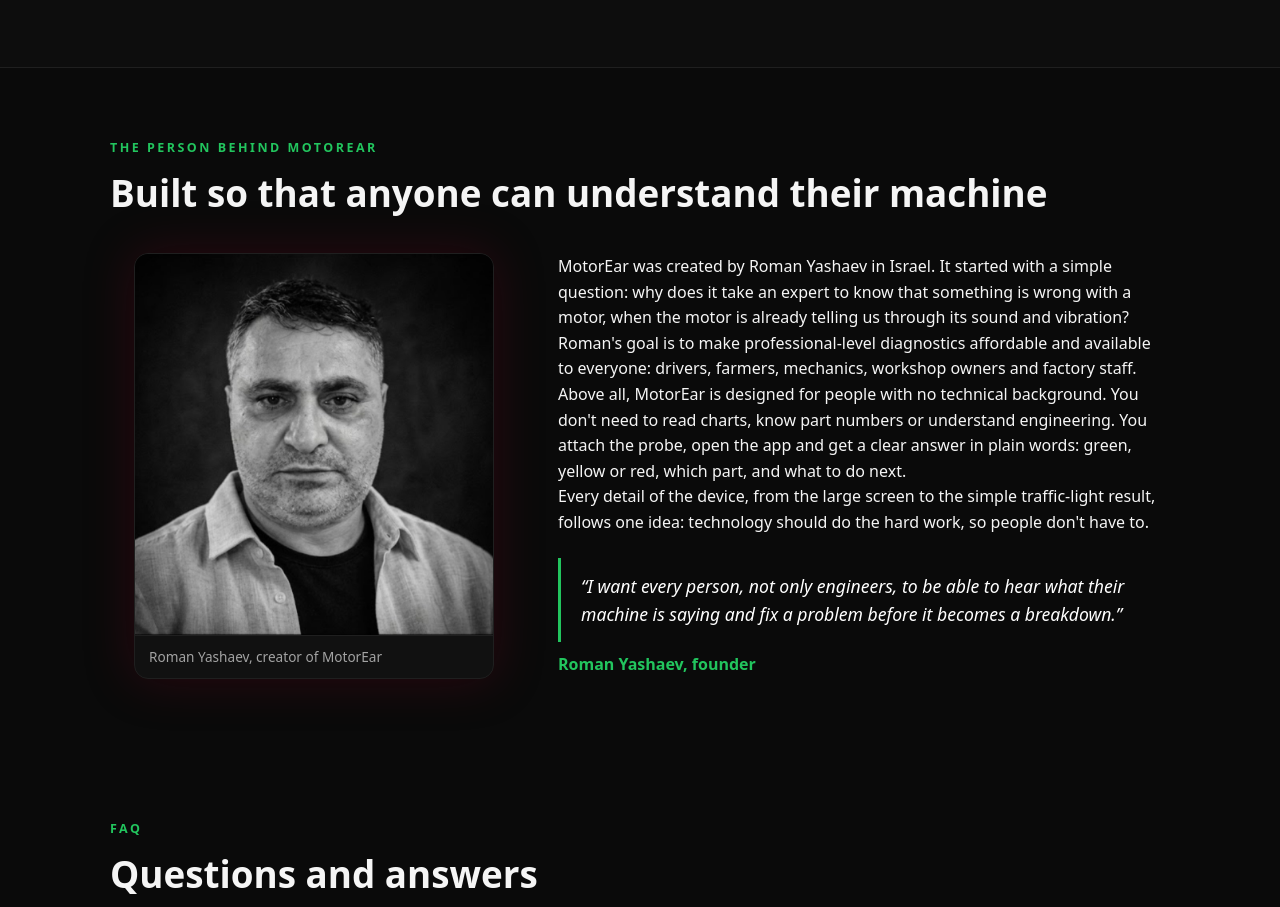
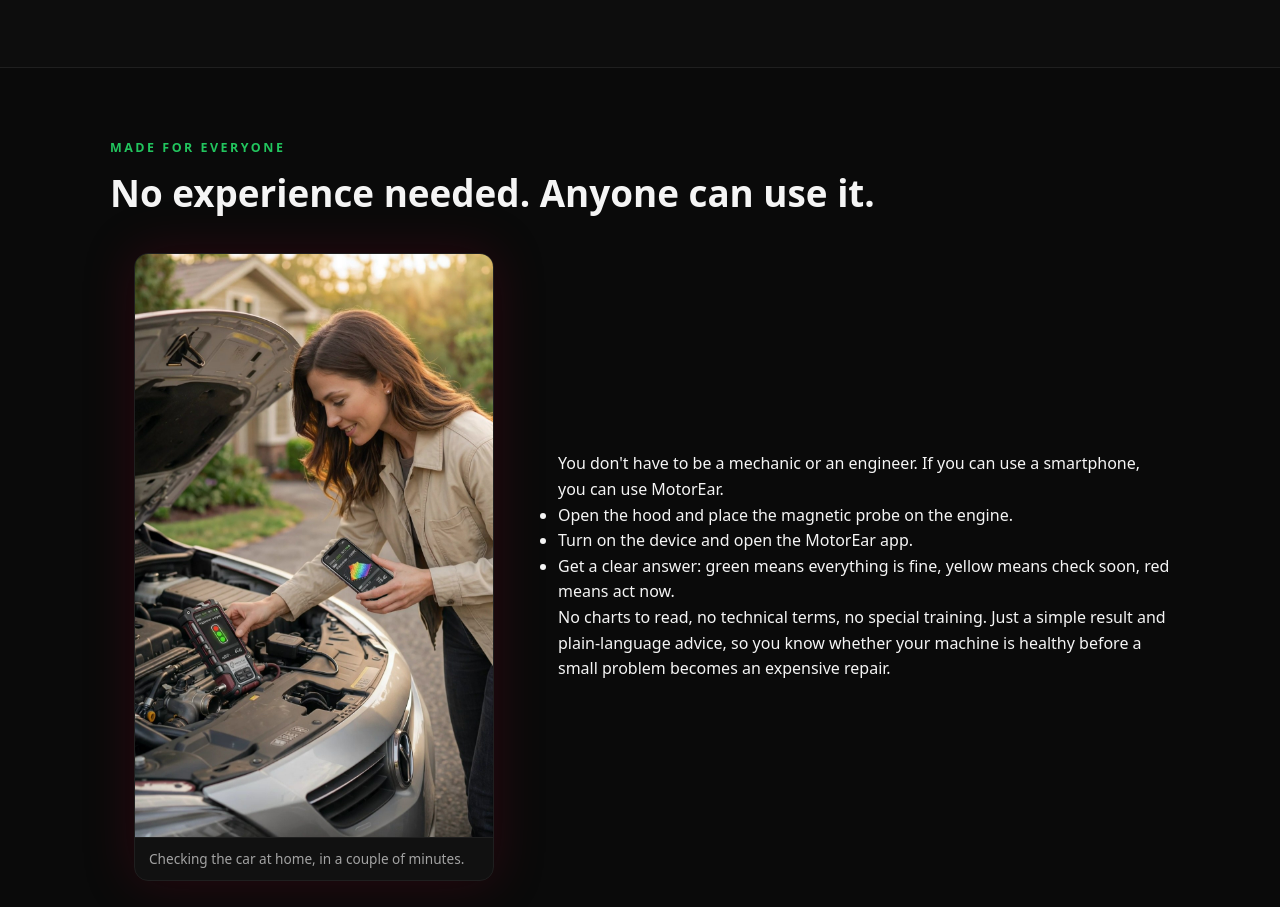
Before and after one commit to vstrechaisrael-netizen/motor-ear, a plain HTML site: page index.html in a window 1280 px wide. Shown: the part 7560-8467 px from the top of the page. Drawn offline with Linux system fonts and the light colour scheme.

Commit message:
Add anyone-can-use section

```diff
--- a/index.html
+++ b/index.html
@@ -300,6 +300,23 @@ footer{border-top-color:var(--bordo)}
 </section>
 </div>
 
+<section id="anyone">
+  <div class="kicker">Made for everyone</div>
+  <h2>No experience needed. Anyone can use it.</h2>
+  <div class="founder">
+    <figure class="photo"><img src="anyone.jpg" alt="A woman checking her car engine with MotorEar and the app"><figcaption>Checking the car at home, in a couple of minutes.</figcaption></figure>
+    <div>
+      <p>You don't have to be a mechanic or an engineer. If you can use a smartphone, you can use MotorEar.</p>
+      <ul>
+        <li>Open the hood and place the magnetic probe on the engine.</li>
+        <li>Turn on the device and open the MotorEar app.</li>
+        <li>Get a clear answer: green means everything is fine, yellow means check soon, red means act now.</li>
+      </ul>
+      <p>No charts to read, no technical terms, no special training. Just a simple result and plain-language advice, so you know whether your machine is healthy before a small problem becomes an expensive repair.</p>
+    </div>
+  </div>
+</section>
+
 <section id="founder">
   <div class="kicker">The person behind MotorEar</div>
   <h2>Built so that anyone can understand their machine</h2>
```
Also changed, not shown: anyone.jpg (added).
